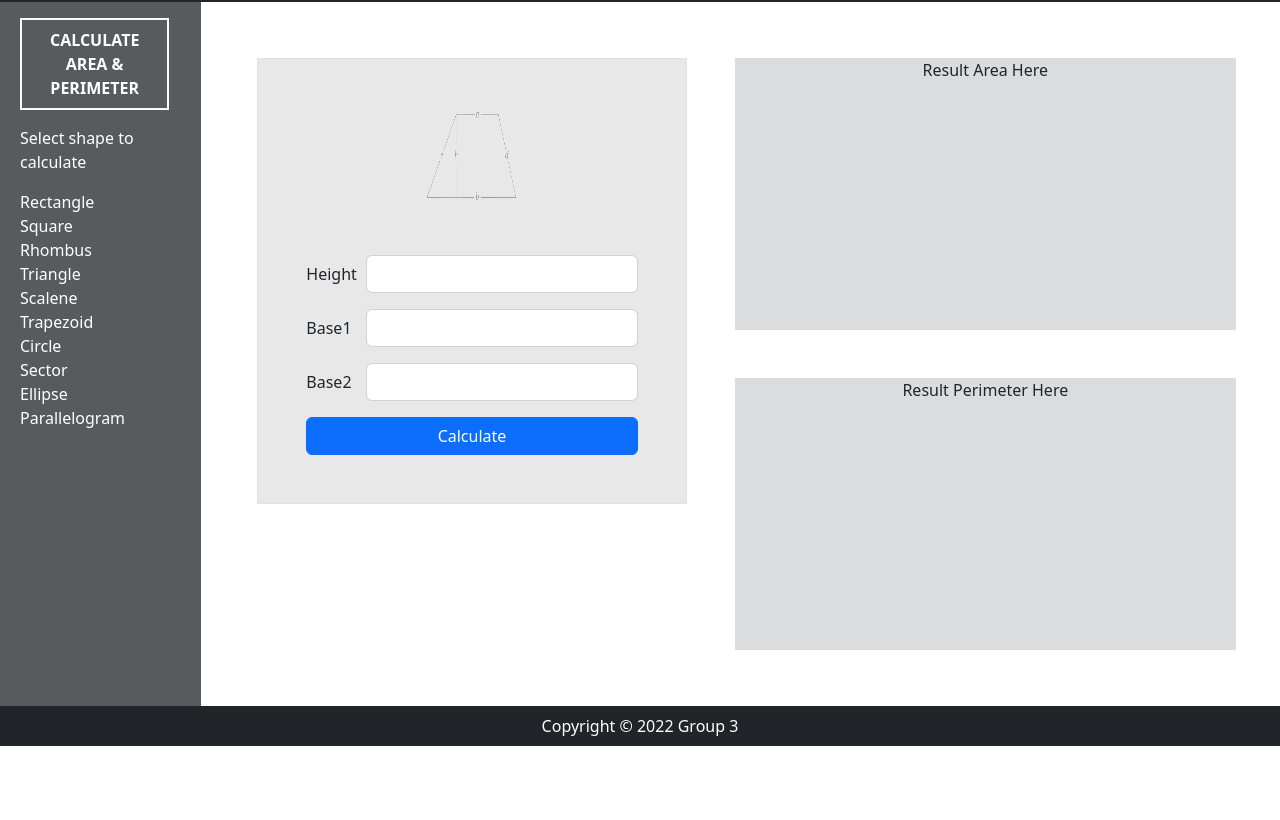
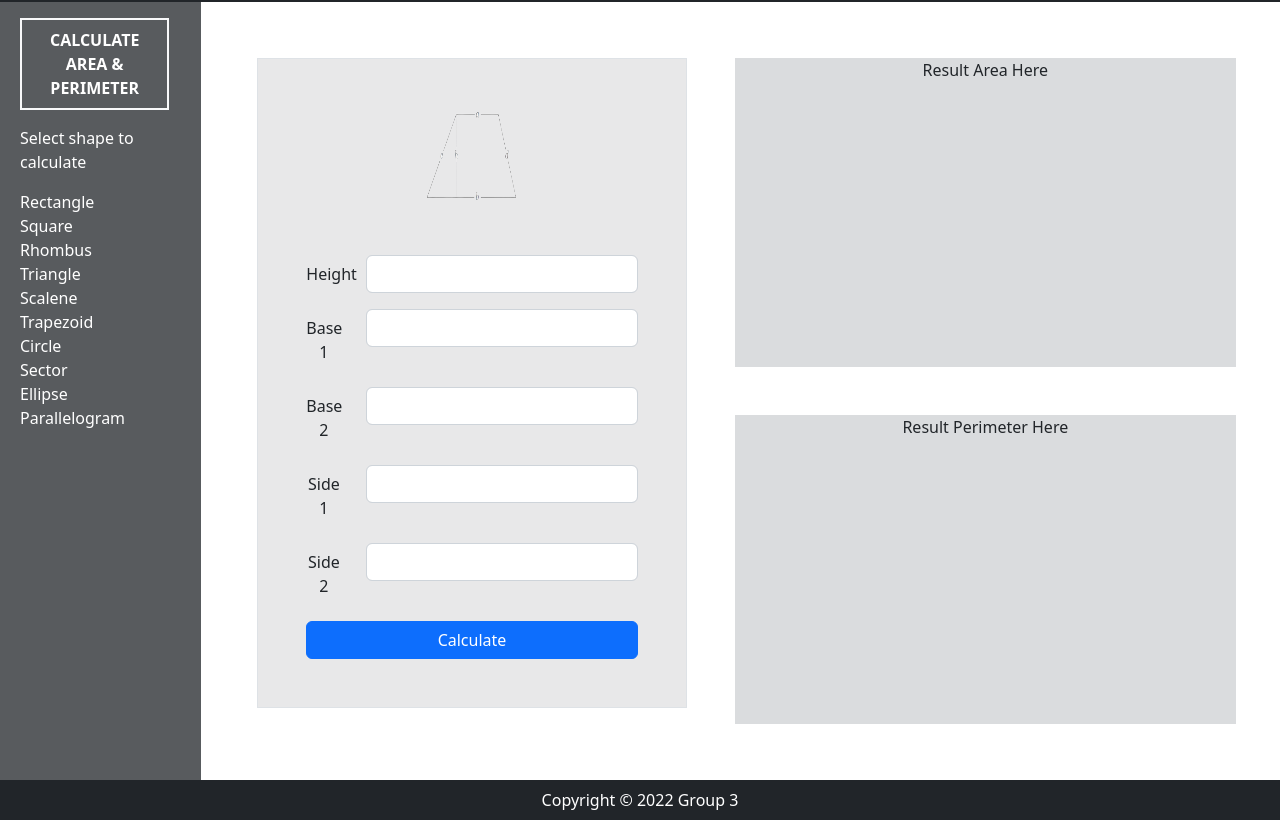
Before and after one commit to cardsakura23/cardsakura23.github.io, a plain HTML site: page Trapezoid.html in a window 1280 px wide. Shown: the part 54-874 px from the top of the page. Before the commit the page ends 800 px from the top, so only its background shows below. Drawn offline with nearby package versions, Linux system fonts and the light colour scheme.

Commit message:
Update Trapezoid.html

```diff
--- a/Trapezoid.html
+++ b/Trapezoid.html
@@ -7,27 +7,23 @@
     <title>Geometry</title>
   </head>
   <body>
-    <!--AllIn Container-->
+    <!--All In Container-->
     <div class="d-flex flex-column h-100">
       <!--Header-->
       <header
-        class="navbar navbar-dark bg-dark navbar-expand-lg bg-light bg-dark container-fluid"
-      >
+        class="navbar navbar-dark bg-dark navbar-expand-lg bg-light bg-dark container-fluid">
         <div class="container-fluid">
           <a class="navbar-brand" href="Circle.html"> 📐 Geometry</a>
         </div>
       </header>
       <!--Body Container-->
+
       <div class="text-center h-100">
         <!---->
         <div class="row w-100 h-100">
           <!--Left Body Container-->
-          <div
-            class="col-md-2 bg-dark bg-opacity-75 text-white h-100 text-light d-flex flex-column align-items-start px-3"
-          >
-            <p class="border border-light border-2 m-3 p-2 fw-bold">
-              CALCULATE AREA & PERIMETER
-            </p>
+          <div class="col-md-2 bg-dark bg-opacity-75 text-white h-100 text-light d-flex flex-column align-items-start px-3">
+            <p class="border border-light border-2 m-3 p-2 fw-bold"> CALCULATE AREA & PERIMETER </p>
             <div class="ms-3 text-start">
               <p class="lead fs-6">Select shape to calculate</p>
               <a class="nav-link" href="rectangle.html">Rectangle</a>
@@ -35,18 +31,14 @@
               <a class="nav-link" href="Rhombus.html">Rhombus</a>
               <a class="nav-link" href="Triangle.html">Triangle</a>
               <a class="nav-link" href="Scalene.html">Scalene</a>
-              <a
-                class="nav-link active"
-                aria-current="page"
-                href="Trapezoid.html"
-                >Trapezoid</a
-              >
+              <a class="nav-link active" aria-current="page" href="Trapezoid.html">Trapezoid</a>
               <a class="nav-link" href="Circle.html">Circle</a>
               <a class="nav-link" href="Sector.html">Sector</a>
               <a class="nav-link" href="Ellipse.html">Ellipse</a>
               <a class="nav-link" href="Parallelogram.html">Parallelogram</a>
             </div>
           </div>
+
           <!--Center & Right Body Container-->
           <div class="col-md-10 h-100 row p-2 m-0">
             <!--Center Body Container-->
@@ -56,33 +48,50 @@
                 <br />
                 <br />
                 <br />
+
+                <!-- Input for Height -->
                 <div class="mb-3 row">
-                  <label for="staticEmail" class="col-sm-2 col-form-label"
-                    >Height</label
-                  >
+                  <label for="trapezoidHeight" class="col-sm-2 col-form-label">Height</label>
                   <div class="col-sm-10">
-                    <input type="text" class="form-control" id="length" />
-                  </div>
-                </div>
-                <div class="mb-3 row">
-                  <label for="inputPassword" class="col-sm-2 col-form-label"
-                    >Base1</label
-                  >
-                  <div class="col-sm-10">
-                    <input type="text" class="form-control" id="base1" />
-                  </div>
-                </div>
-                <div class="mb-3 row">
-                  <label for="inputPassword" class="col-sm-2 col-form-label"
-                    >Base2</label
-                  >
-                  <div class="col-sm-10">
-                    <input type="text" class="form-control" id="base2" />
+                    <input type="number" class="form-control" id="trapezoidHeight"/>
                   </div>
                 </div>
 
+                <!-- Input for Base 1 -->
+                <div class="mb-3 row">
+                  <label for="trapezoidBaseOne" class="col-sm-2 col-form-label">Base 1</label>
+                  <div class="col-sm-10">
+                    <input type="number" class="form-control" id="trapezoidBaseOne" />
+                  </div>
+                </div>
+
+                <!-- Input for Base 2 -->
+                <div class="mb-3 row">
+                  <label for="trapezoidBaseTwo" class="col-sm-2 col-form-label">Base 2</label>
+                  <div class="col-sm-10">
+                    <input type="number" class="form-control" id="trapezoidBaseTwo" />
+                  </div>
+                </div>
+
+                <!-- Input for Side 1 -->
+                <div class="mb-3 row">
+                  <label for="trapezoidSideOne" class="col-sm-2 col-form-label">Side 1</label>
+                  <div class="col-sm-10">
+                    <input type="number" class="form-control" id="trapezoidSideOne" />
+                  </div>
+                </div>
+
+                <!-- Input for Side 2 -->
+                <div class="mb-3 row">
+                  <label for="trapezoidSideTwo" class="col-sm-2 col-form-label">Side 2</label>
+                  <div class="col-sm-10">
+                    <input type="number" class="form-control" id="trapezoidSideTwo" />
+                  </div>
+                </div>
+
+                <!-- Button for trapezoid calculator -->
                 <div class="d-grid gap-2">
-                  <button class="btn btn-primary" type="button">
+                  <button onclick="trapezoid()" class="btn btn-primary" type="button">
                     Calculate
                   </button>
                 </div>
```
